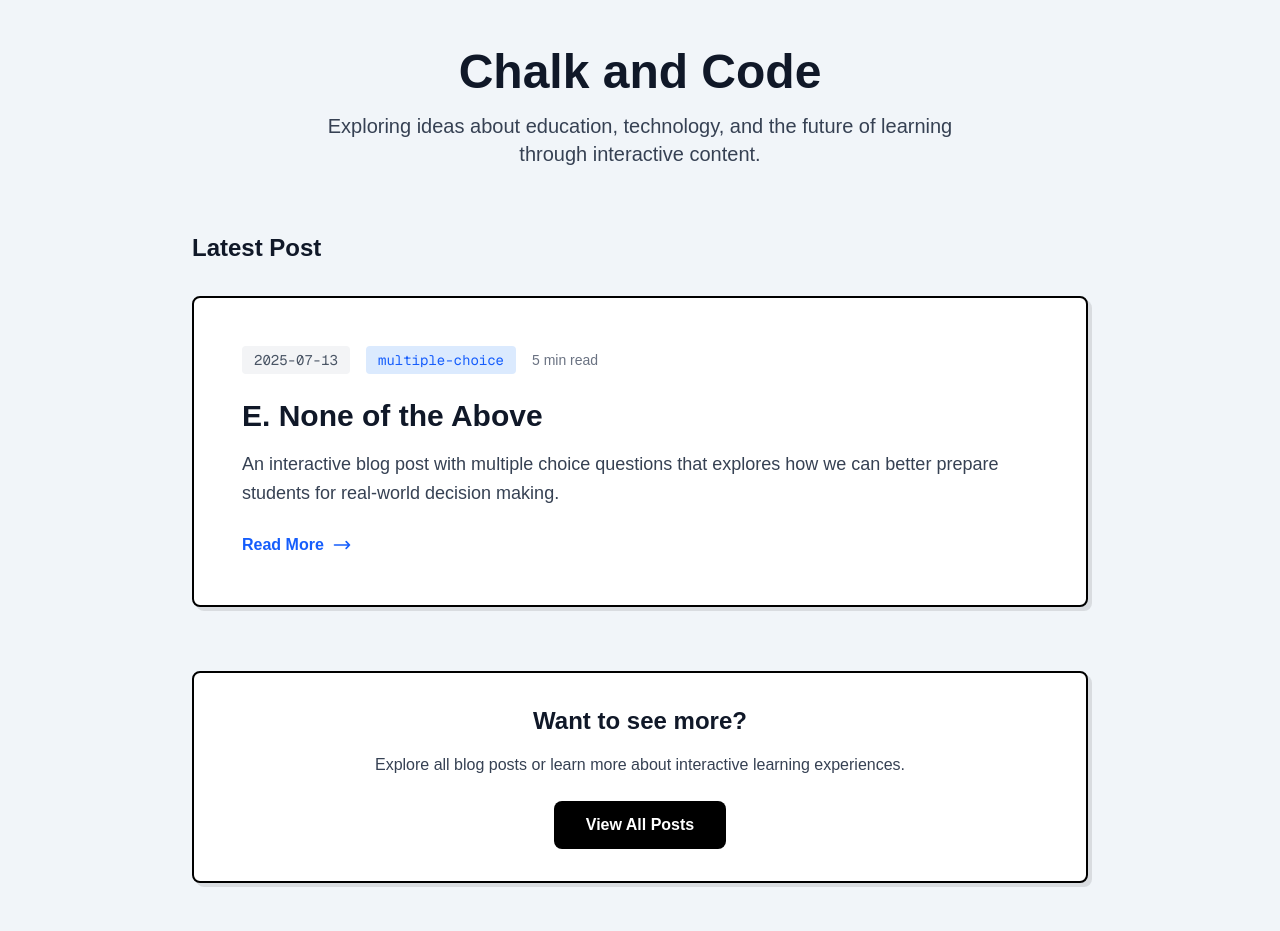
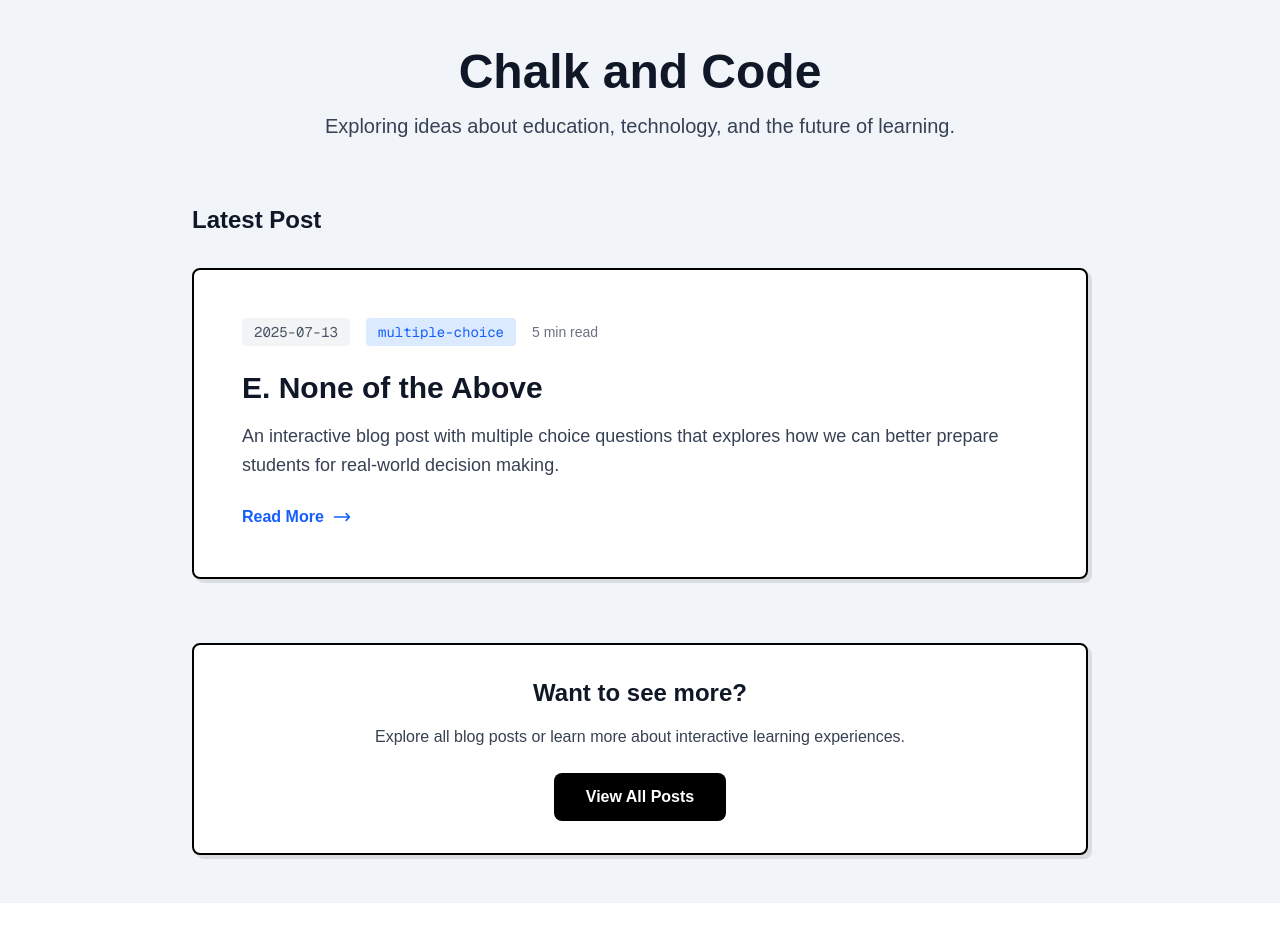
Before and after one commit to myoung162744/blog, a Next.js app: page / in a window 1280 px wide. After the commit the page ends 903 px from the top, so only its background shows below. Built offline with nearby package versions, Linux system fonts and the light colour scheme.

Commit message:
Update tagline to remove 'through interactive content'

```diff
--- a/src/app/layout.tsx
+++ b/src/app/layout.tsx
@@ -14,7 +14,7 @@ const geistMono = Geist_Mono({
 
 export const metadata: Metadata = {
   title: "Chalk and Code",
-  description: "Exploring ideas about education, technology, and the future of learning through interactive content.",
+      description: "Exploring ideas about education, technology, and the future of learning.",
 };
 
 export default function RootLayout({
--- a/src/app/page.tsx
+++ b/src/app/page.tsx
@@ -25,7 +25,7 @@ export default function Home() {
         <div className="text-center mb-16">
           <h1 className="text-5xl font-bold text-gray-900 mb-4">Chalk and Code</h1>
           <p className="text-xl text-gray-700 max-w-2xl mx-auto">
-            Exploring ideas about education, technology, and the future of learning through interactive content.
+            Exploring ideas about education, technology, and the future of learning.
           </p>
         </div>
 
```
